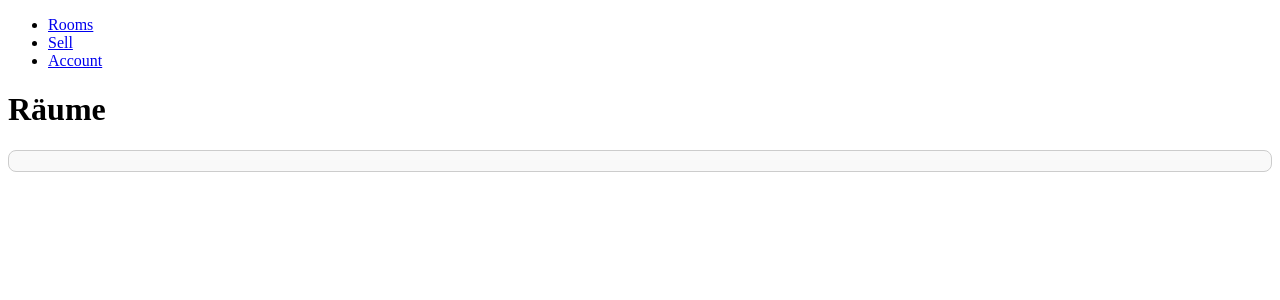
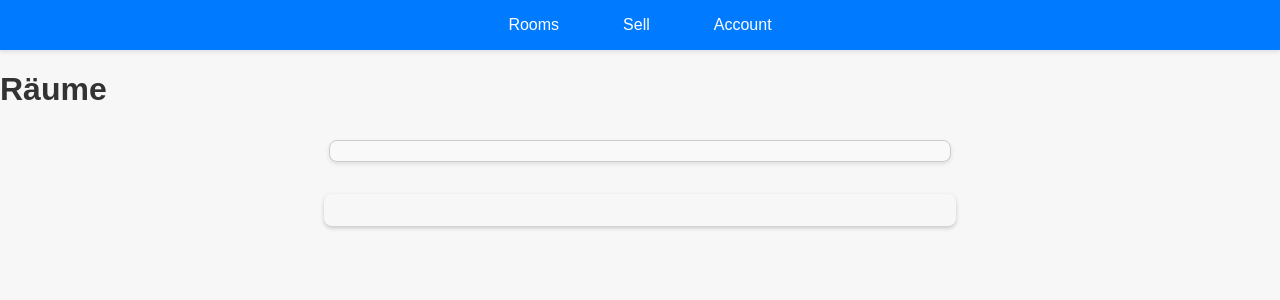
Before and after one commit to SebastianChristen/rent-a-room, a Flask app: page / in a window 1280 px wide. Shown: the top 300 px of the page. Run offline with Flask 3, Linux system fonts and the light colour scheme; data that the repository does not hold is empty.

Commit message:
add style

```diff
--- /dev/null
+++ b/static/style.css
@@ -0,0 +1,100 @@
+
+        body {
+            margin: 0;
+            font-family: 'Arial', sans-serif;
+            background-color: #f7f7f7;
+            color: #333;
+        }
+
+        header {
+            background-color: #007BFF;
+            color: #ffffff;
+            padding: 1rem 0;
+            box-shadow: 0 2px 4px rgba(0,0,0,0.1);
+        }
+
+        nav ul {
+            list-style: none;
+            padding: 0;
+            margin: 0;
+            display: flex;
+            justify-content: center;
+        }
+
+        nav li {
+            padding: 0 2rem;
+        }
+
+        nav a {
+            text-decoration: none;
+            color: inherit;
+            font-weight: 500;
+            transition: color 0.3s ease;
+        }
+
+        nav a:hover {
+            color: #d5d5d5;
+        }
+
+        #roomsList {
+            padding: 0;
+            list-style: none;
+            max-width: 600px;
+            margin: 2rem auto;
+        }
+
+        #roomsList li {
+            background: white;
+            margin-bottom: 1rem;
+            padding: 1rem;
+            border-radius: 8px;
+            box-shadow: 0 2px 4px rgba(0,0,0,0.1);
+            cursor: pointer;
+            transition: background-color 0.3s ease;
+        }
+
+        #roomsList li:hover {
+            background-color: #efefef;
+        }
+
+        #roomDetails {
+            max-width: 600px;
+            margin: 2rem auto;
+            padding: 1rem;
+            background: white;
+            border-radius: 8px;
+            box-shadow: 0 2px 4px rgba(0,0,0,0.1);
+        }
+
+        #messageBox {
+            max-width: 600px;
+            text-align: center;
+            margin: 1rem auto;
+            padding: 1rem;
+            border-radius: 8px;
+            box-shadow: 0 2px 4px rgba(0,0,0,0.2);
+        }
+
+        form {
+            display: flex;
+            flex-direction: column;
+            gap: 1rem;
+        }
+
+        form input, form button {
+            padding: 1rem;
+            border-radius: 8px;
+            border: 1px solid #ccc;
+            outline: none;
+        }
+
+        form button {
+            background-color: #28a745;
+            color: white;
+            cursor: pointer;
+            transition: background-color 0.3s ease;
+        }
+
+        form button:hover {
+            background-color: #218838;
+        }
--- a/templates/index.html
+++ b/templates/index.html
@@ -4,6 +4,7 @@
     <meta charset="UTF-8">
     <meta name="viewport" content="width=device-width, initial-scale=1.0">
     <title>Raumliste</title>
+    <link rel="stylesheet" href="{{ url_for('static', filename='style.css') }}">
     <style>
         #roomDetails {
             font-family: Arial, sans-serif;
```
